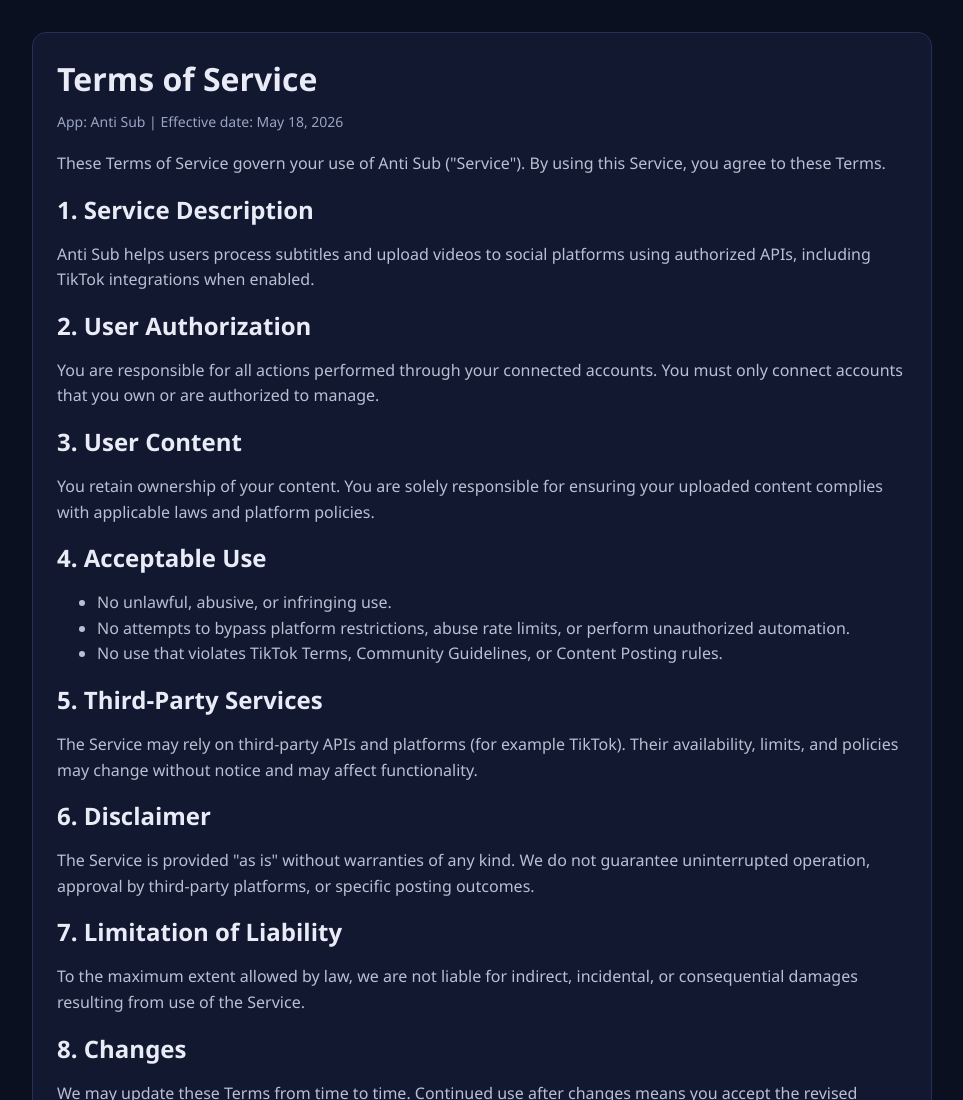
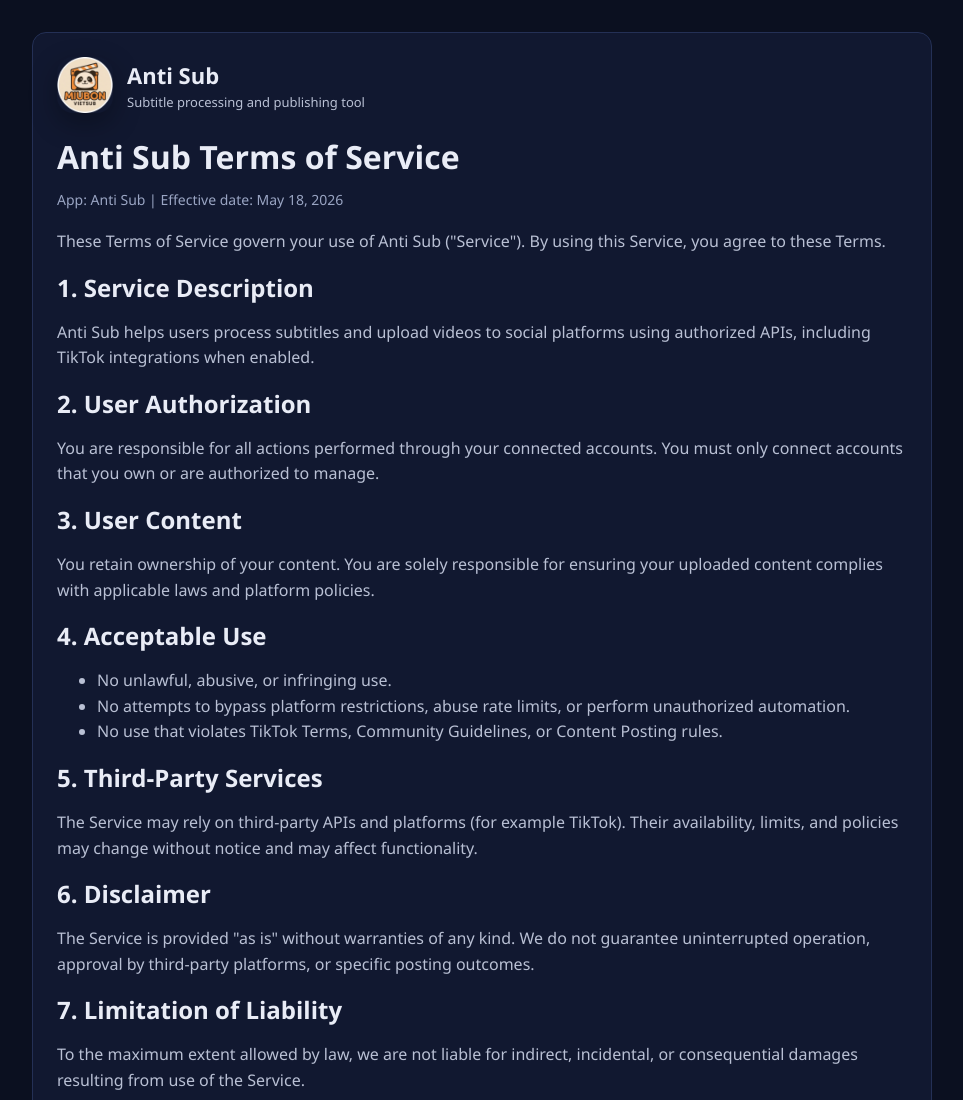
Before and after one commit to Huuhoan229/anti-sub, a plain HTML site: page legal/terms.html in a window 1280 px wide. Shown: the top 1100 px of the page, without its empty margins (158-1121 px from the left). Drawn offline with Linux system fonts and the light colour scheme.

Commit message:
Fix TikTok review legal pages

```diff
--- a/legal/terms.html
+++ b/legal/terms.html
@@ -3,12 +3,18 @@
 <head>
   <meta charset="utf-8">
   <meta name="viewport" content="width=device-width, initial-scale=1">
-  <title>Anti Sub - Terms of Service</title>
+  <title>Anti Sub Terms of Service</title>
+  <link rel="icon" type="image/png" href="../assets/app-icon.png">
+  <link rel="apple-touch-icon" href="../assets/app-icon.png">
   <style>
     :root { --bg:#0b1020; --card:#111830; --text:#e9ecf6; --muted:#b9c0d4; --accent:#5fd3ff; }
     body { margin:0; font-family:Segoe UI, Roboto, Arial, sans-serif; background:var(--bg); color:var(--text); }
     .wrap { max-width:900px; margin:32px auto; padding:0 16px; }
     .card { background:var(--card); border:1px solid #243055; border-radius:14px; padding:24px; }
+    .brand { display:flex; align-items:center; gap:14px; margin-bottom:22px; }
+    .brand img { width:56px; height:56px; border-radius:16px; box-shadow:0 10px 28px rgba(0,0,0,.32); }
+    .brand-title { font-size:22px; font-weight:800; color:var(--text); }
+    .brand-subtitle { font-size:13px; color:var(--muted); margin-top:3px; }
     h1,h2 { margin:0 0 12px; }
     p,li { color:var(--muted); line-height:1.6; }
     a { color:var(--accent); }
@@ -18,7 +24,14 @@
 <body>
   <div class="wrap">
     <div class="card">
-      <h1>Terms of Service</h1>
+      <div class="brand">
+        <img src="../assets/app-icon.png" alt="Anti Sub app icon">
+        <div>
+          <div class="brand-title">Anti Sub</div>
+          <div class="brand-subtitle">Subtitle processing and publishing tool</div>
+        </div>
+      </div>
+      <h1>Anti Sub Terms of Service</h1>
       <div class="meta">App: Anti Sub | Effective date: May 18, 2026</div>
 
       <p>These Terms of Service govern your use of Anti Sub ("Service"). By using this Service, you agree to these Terms.</p>
```
Also changed, not shown: index.html (+22 -3 lines), legal/privacy.html (+15 -2 lines), assets/app-icon.png (added).
